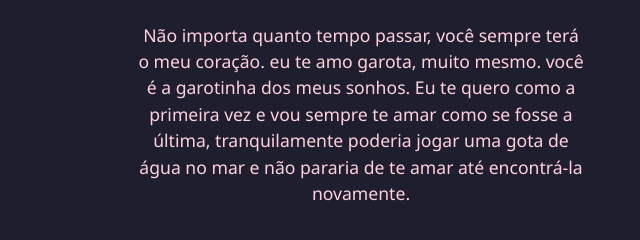
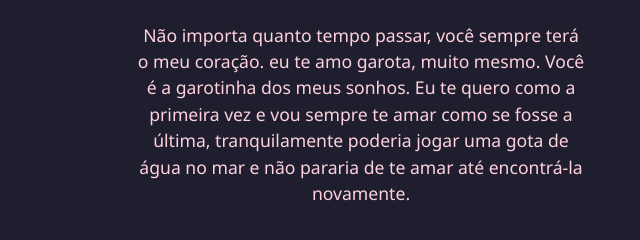
Before and after one commit to LightZyro/ILoveYou, a plain HTML site: page index.html in a window 1280 px wide. Shown: the part 1111-1351 px from the top of the page, 279-919 px from the left. Drawn offline with Linux system fonts and the light colour scheme.

Commit message:
Update index.html

```diff
--- a/index.html
+++ b/index.html
@@ -125,7 +125,7 @@
 
   <!-- TEXTO ADICIONADO APÓS MÚSICA -->
   <p style="margin-top: 20px; font-size: 1.1em; color: #ffd1dc; line-height: 1.5; max-width: 450px; margin-left: auto; margin-right: auto;">
-    Não importa quanto tempo passar, você sempre terá o meu coração. eu te amo garota, muito mesmo. você é a garotinha dos meus sonhos. Eu te quero como a primeira vez e vou sempre te amar como se fosse a última, tranquilamente poderia jogar uma gota de água no mar e não pararia de te amar até encontrá-la novamente.
+    Não importa quanto tempo passar, você sempre terá o meu coração. eu te amo garota, muito mesmo. Você é a garotinha dos meus sonhos. Eu te quero como a primeira vez e vou sempre te amar como se fosse a última, tranquilamente poderia jogar uma gota de água no mar e não pararia de te amar até encontrá-la novamente.
   </p>
 
   <script>
```
